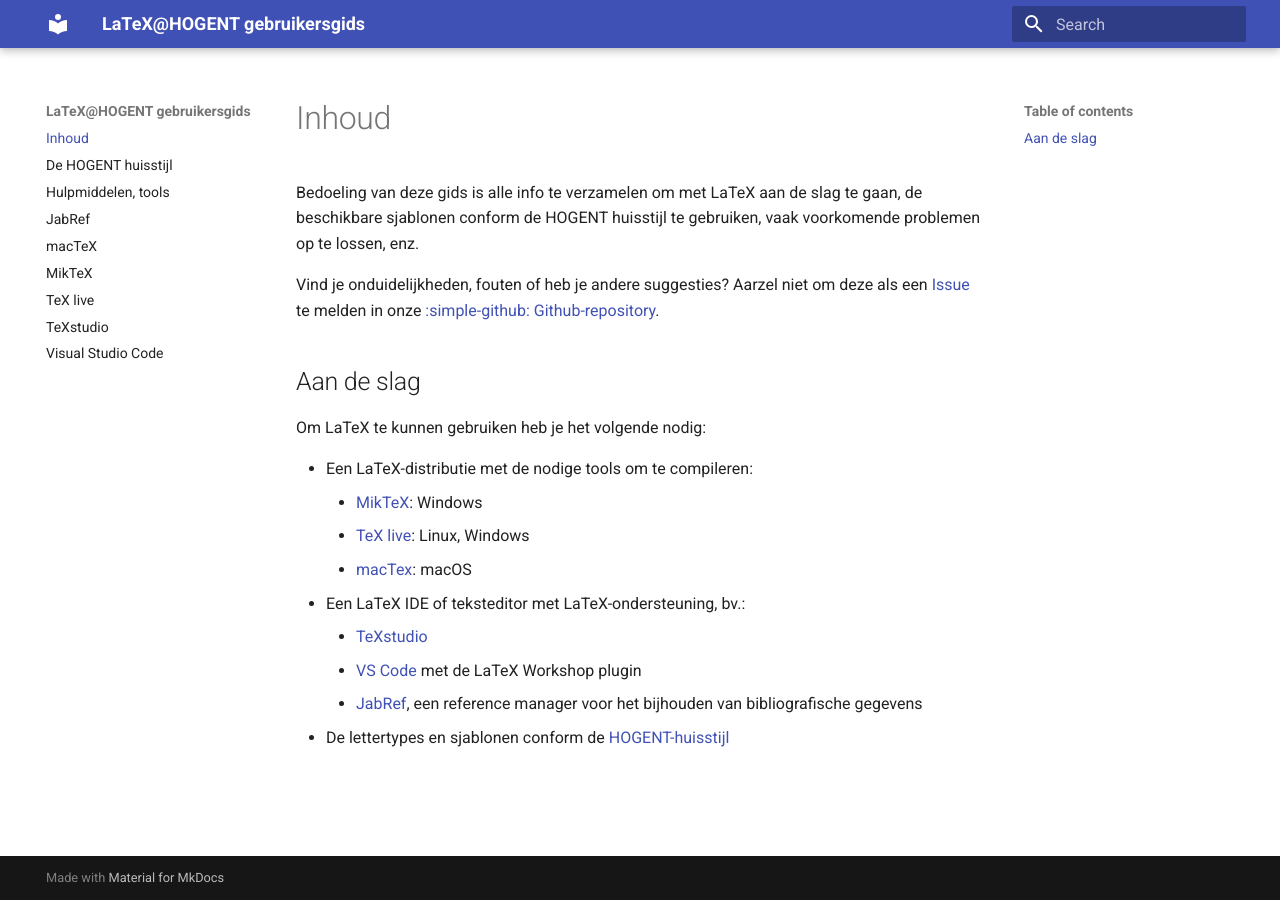
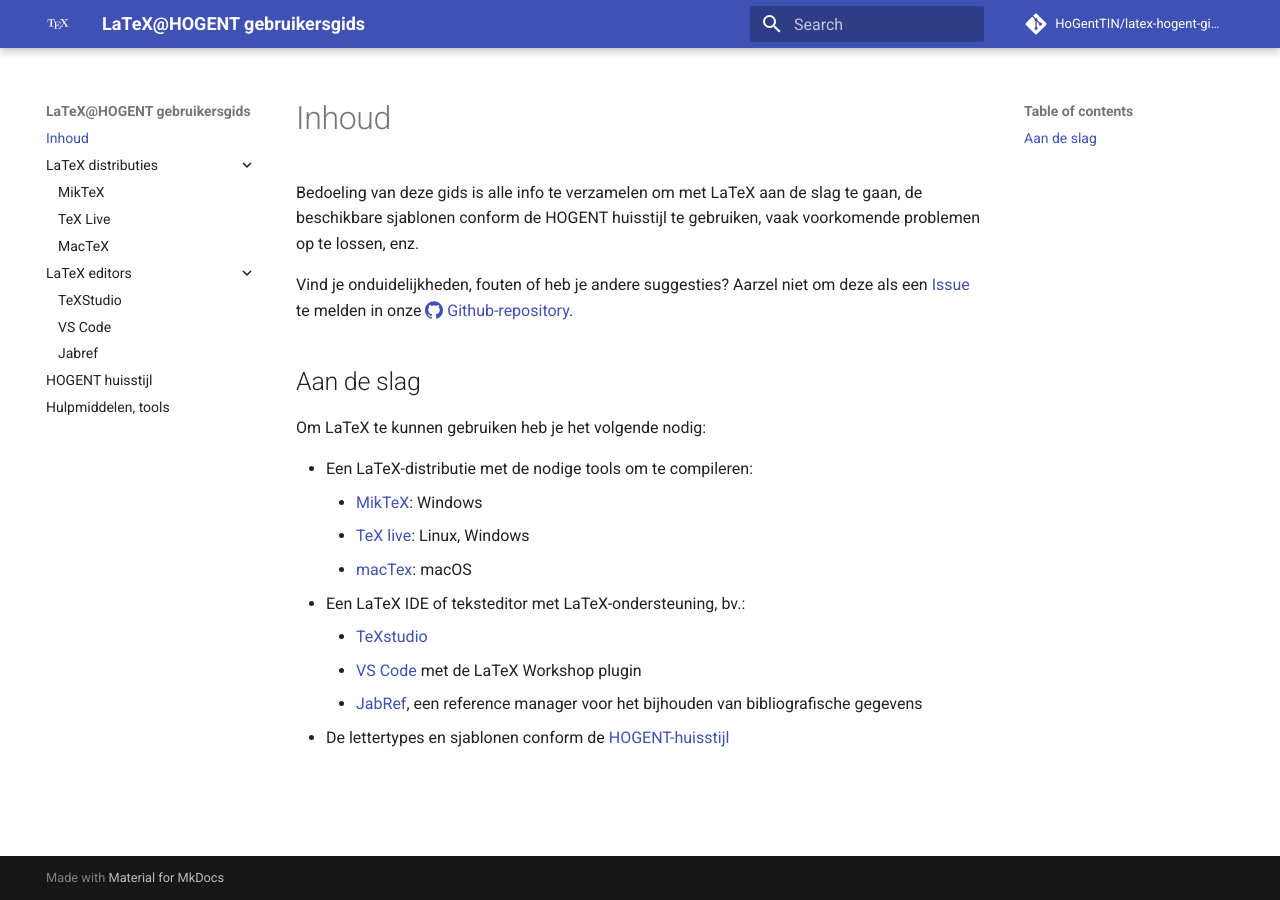
Before and after one commit to HoGentTIN/latex-hogent-gids, an MkDocs documentation site: the page built from docs/index.md, in a window 1280 px wide. Built offline with MkDocs 1.6.1 and Material for MkDocs 9.7.7, drawn with Linux system fonts in a browser that asks for light colours; comment, search, counter and statistics services are not loaded.

Commit message:
Site-instellingen aangepast: logo, navbar, ...

```diff
--- a/mkdocs.yml
+++ b/mkdocs.yml
@@ -1,9 +1,37 @@
+---
 site_name: LaTeX@HOGENT gebruikersgids
+site_url: "https://hogenttin.github.io/latex-hogent-gids/"
+repo_name: "HoGentTIN/latex-hogent-gids/"
+repo_url: "https://github.com/HoGentTIN/latex-hogent-gids/"
 
 theme:
   name: material
+  features:
+    - navigation.expand
+  favicon: "images/tex-icon.png"
+  logo: "images/tex-icon-white.png"
+
+nav:
+  - "Inhoud": "index.md"
+  - "LaTeX distributies":
+    - "MikTeX": "installatie-miktex.md"
+    - "TeX Live": "installatie-texlive.md"
+    - "MacTeX": "installatie-mactex.md"
+  - "LaTeX editors":
+    - "TeXStudio": "installatie-texstudio.md"
+    - "VS Code": "installatie-vscode.md"
+    - "Jabref": "installatie-jabref.md"
+  - "HOGENT huisstijl": "hogent-huisstijl.md"
+  - "Hulpmiddelen, tools": "hulpmiddelen.md"
+
 
 markdown_extensions:
   - pymdownx.superfences
   - pymdownx.tabbed:
       alternate_style: true
+  - pymdownx.emoji:
+      emoji_index: !!python/name:materialx.emoji.twemoji
+      emoji_generator: !!python/name:materialx.emoji.to_svg
+      options:
+        custom_icons:
+          - overrides/.icons
```
Also changed, not shown: TODO.md (added, +4 -0 lines), docs/images/tex-icon-white.png (added), docs/images/tex-icon.png (added).
